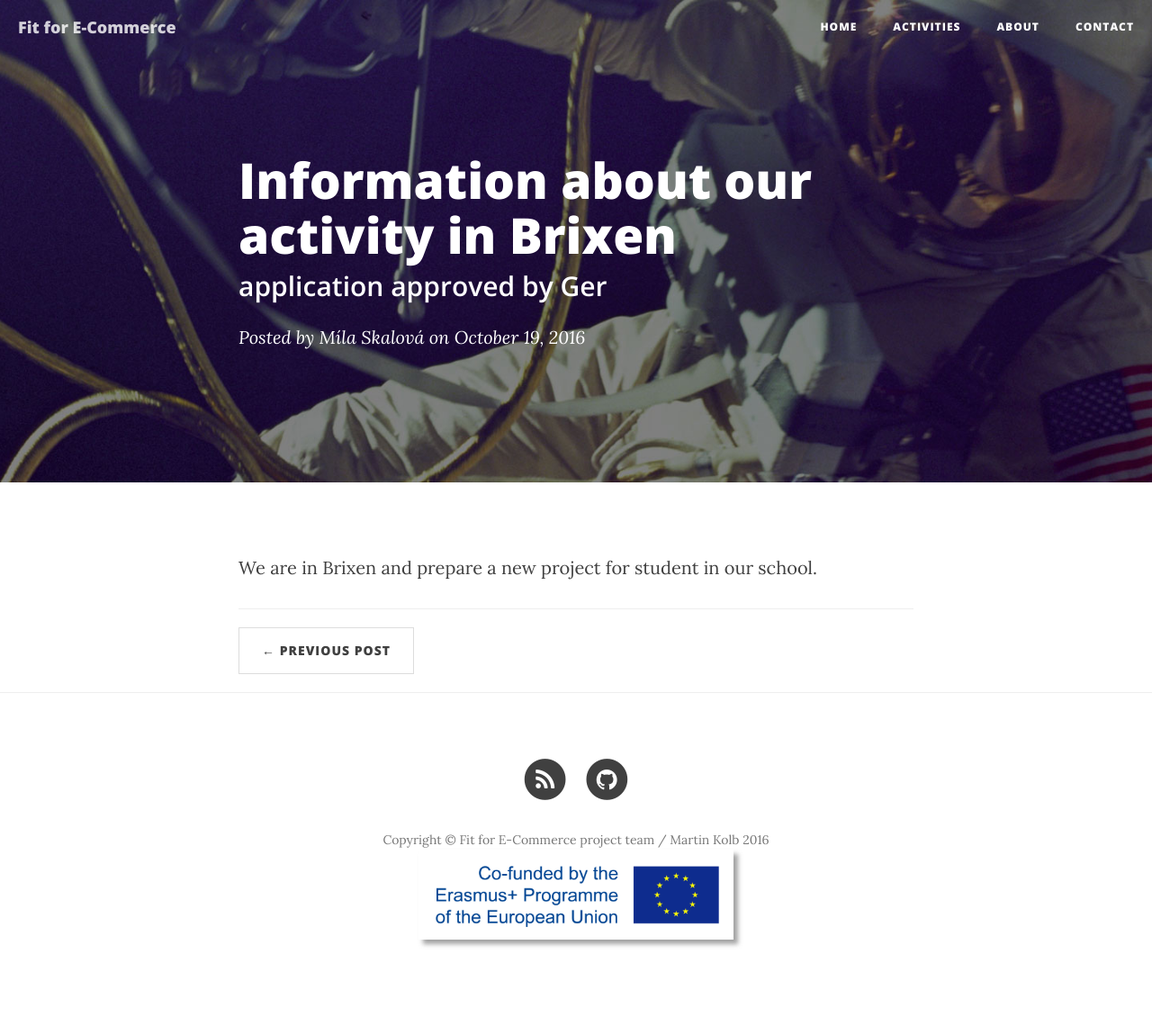
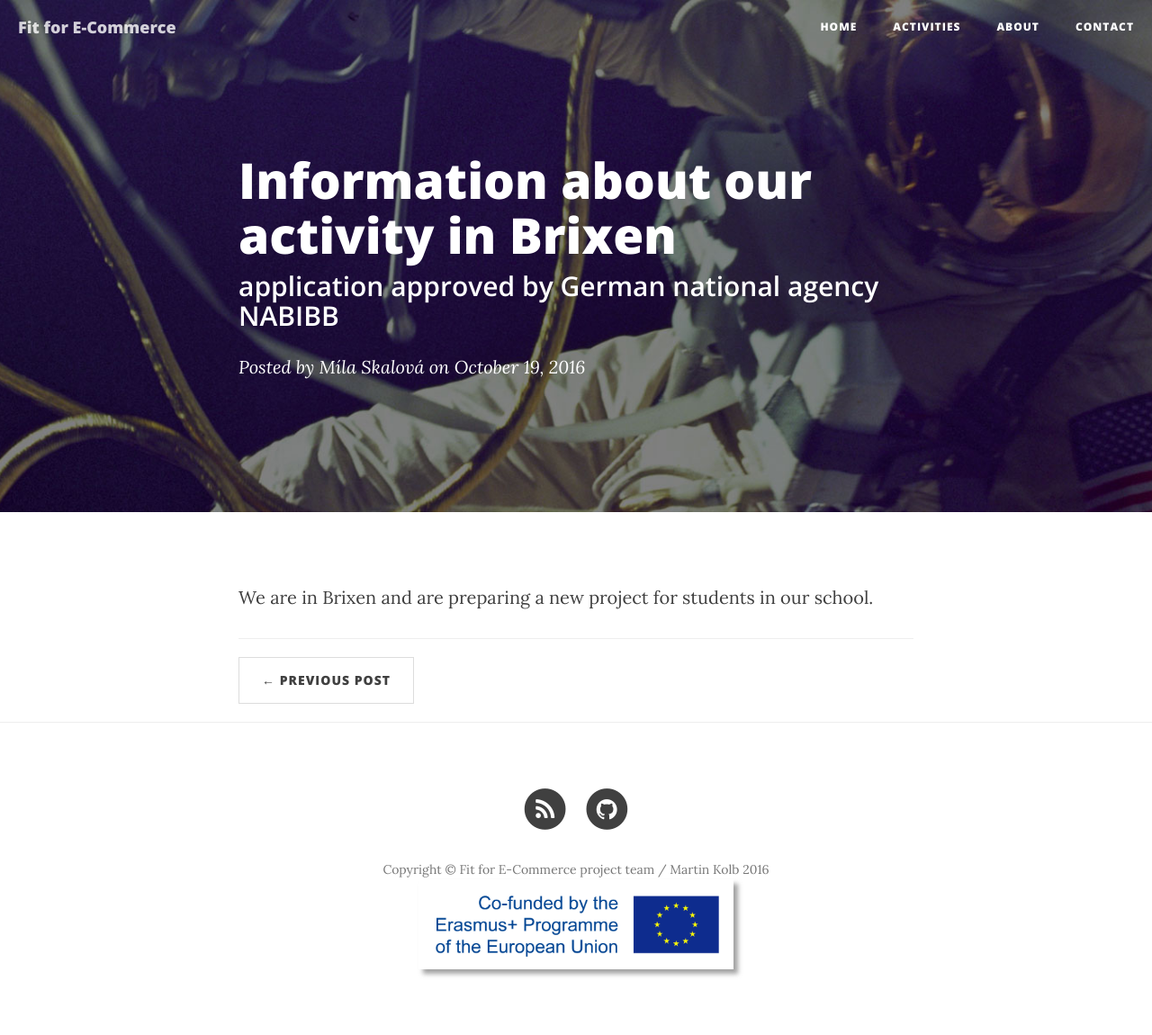
Before and after one commit to fitforecommerce/fitforecommerce.github.io, a Jekyll site: the page built from _posts/2016-10-19-brixen-meeting.markdown, in a window 1280 px wide. Shown: the whole page at 90% size. Built offline with Jekyll 4.4.1, drawn with Linux system fonts in a browser that asks for light colours; nearby versions of some CDN libraries; before the commit the page ends 1117 px from its top, so only the background shows below that.

Commit message:
Update 2016-10-19-brixen-meeting.markdown

```diff
--- a/_posts/2016-10-19-brixen-meeting.markdown
+++ b/_posts/2016-10-19-brixen-meeting.markdown
@@ -1,9 +1,9 @@
 ---
 layout: post
 title: "Information about our activity in Brixen"
-subtitle: "application approved by Ger"
+subtitle: "application approved by German national agency NABIBB"
 date: 2016-10-19 10:54:00
 author: "Míla Skalová"
 header-img: "img/post-bg-06.jpg"
 ---
-We are in Brixen and prepare a new project for student in our school.
+We are in Brixen and are preparing a new project for students in our school.
```
